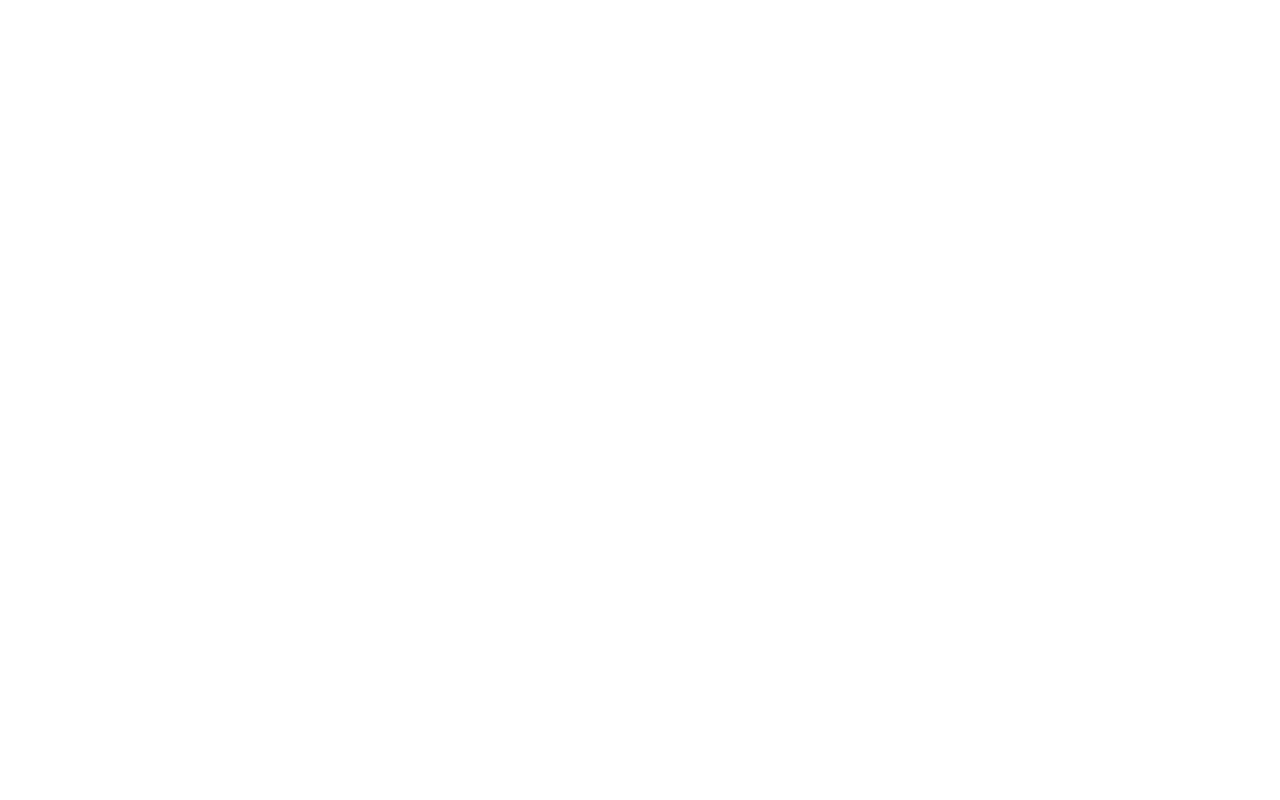
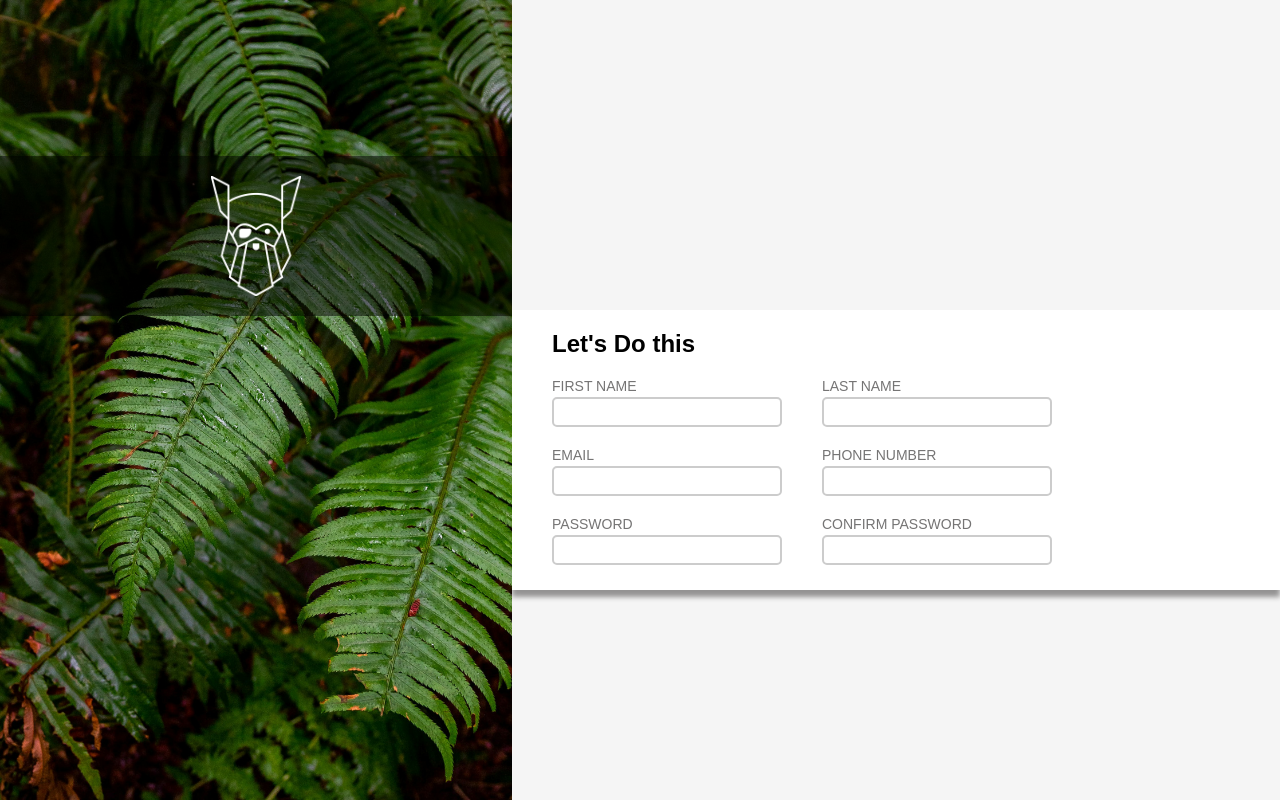
Before and after one commit to matthewlcollins/signup-form, a plain HTML site: page index.html in a window 1280 px wide. Drawn offline with Linux system fonts and the light colour scheme.

Commit message:
most of form created, small additions needed

```diff
--- a/index.html
+++ b/index.html
@@ -7,6 +7,49 @@
     <link rel="stylesheet" href="styles.css">
 </head>
 <body>
-
+    <div class="container">
+        <div class="visual-cont">
+            <div class="logobanner">
+                <img src="./images/odin-lined.png" alt="" id="logo">
+            </div>
+        </div>
+        <div class="signup-cont">
+            <div class="sign-banner">
+                <h2>Let's Do this</h2>
+                <form action="example.com/" method="post">
+                    <fieldset>
+                        <div class="input-group">
+                            <label for="first_name">FIRST NAME</label>
+                            <input type="text" name="first_name" id="first_name" required placeholder=" ">
+                        </div>
+                        <div class="input-group">
+                            <label for="last_name">LAST NAME</label>
+                            <input type="text" name="last_name" id="last_name" required placeholder=" ">
+                        </div>
+                    </fieldset>
+                    <fieldset>
+                        <div class="input-group">
+                            <label for="email">EMAIL</label>
+                            <input type="email" name="email" id="email" required placeholder=" ">
+                        </div>
+                        <div class="input-group">
+                            <label for="phone">PHONE NUMBER</label>
+                            <input type="tel" name="phone" id="phone" required placeholder=" " pattern="\d{10}" title="Please enter a valid Phone number">
+                        </div>
+                    </fieldset>
+                    <fieldset>
+                        <div class="input-group">
+                            <label for="password">PASSWORD</label>
+                            <input type="password" name="password" id="password" required placeholder=" ">
+                        </div>
+                        <div class="input-group">
+                            <label for="c-password">CONFIRM PASSWORD</label>
+                            <input type="password" name="c-password" id="c-password" required placeholder=" ">
+                        </div>
+                    </fieldset>
+                </form>
+            </div>
+        </div>
+    </div>
 </body>
 </html>
--- a/styles.css
+++ b/styles.css
@@ -0,0 +1,98 @@
+* {
+    margin: 0;
+    padding: 0;
+    box-sizing: border-box;
+}
+
+body {
+    height: 100vh;
+    font-family: sans-serif;
+}
+
+.container {
+    display: flex;
+    height: 100%;
+    width: 100%;
+}
+
+.visual-cont {
+    background: url(./images/halie-west-25xggax4bSA-unsplash.jpg);
+    background-size: cover;
+    height: 100%;
+    width: 40%;
+    position: relative;
+}
+
+.logobanner {
+    background-color: rgb(0, 0, 0, .5);
+    position: absolute;
+    top: 156px;
+    display: flex;
+    width: 100%;
+    justify-content: center;
+    align-items: center;
+}
+
+.signup-cont {
+    height: 100%;
+    width: 60%;
+    align-items: center;
+    background-color: whitesmoke;
+    display: flex;
+}
+
+.sign-banner {
+    height: 280px;
+    margin-top: 100px;
+    width: 100%;
+    background-color: white;
+    box-shadow:  0 7px 5px rgb(148, 147, 147);
+}
+
+#logo {
+    max-height: 160px;
+    width: auto;
+    padding: 20px;
+}
+
+fieldset {
+    padding-top: 20px;
+    padding-left: 40px;
+    border: 0;
+    display: flex;
+    gap: 40px;
+}
+
+
+.input-group {
+    display: flex;
+    flex-direction: column;
+}
+
+.sign-banner > h2 {
+    padding-top: 20px;
+    padding-left: 40px;
+}
+
+input {
+    height: 30px;
+    width: 230px;
+    border-radius: 5px;
+    padding-left: 5px;
+    font-size: 16px;
+    border: 2px solid #ccc;
+}
+
+label {
+    color: rgb(117, 116, 116);
+    font-size: 14px;
+    margin-bottom: 3px;
+}
+
+input:valid {
+    border: 2px solid rgb(16, 127, 16);
+}
+
+input:not(:focus):not(:placeholder-shown):invalid {
+    border: 2px solid red;
+}
```
Also changed, not shown: images/halie-west-25xggax4bSA-unsplash.jpg (added), images/odin-lined.png (added).
